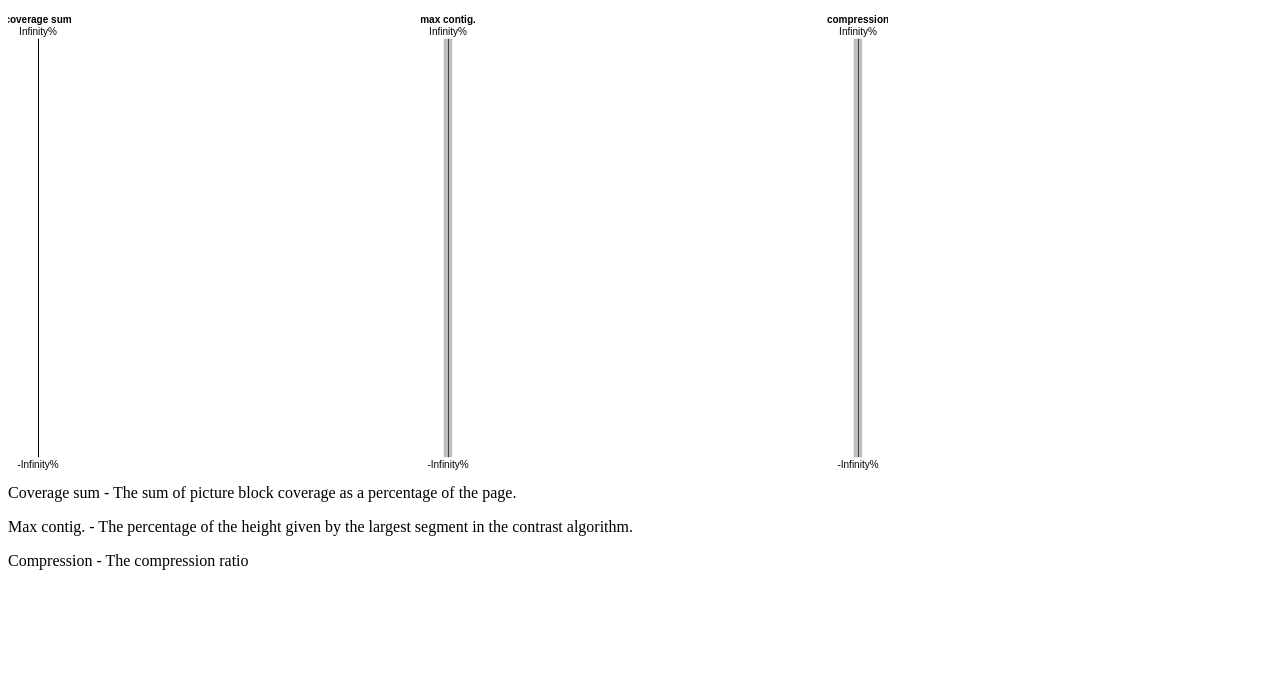
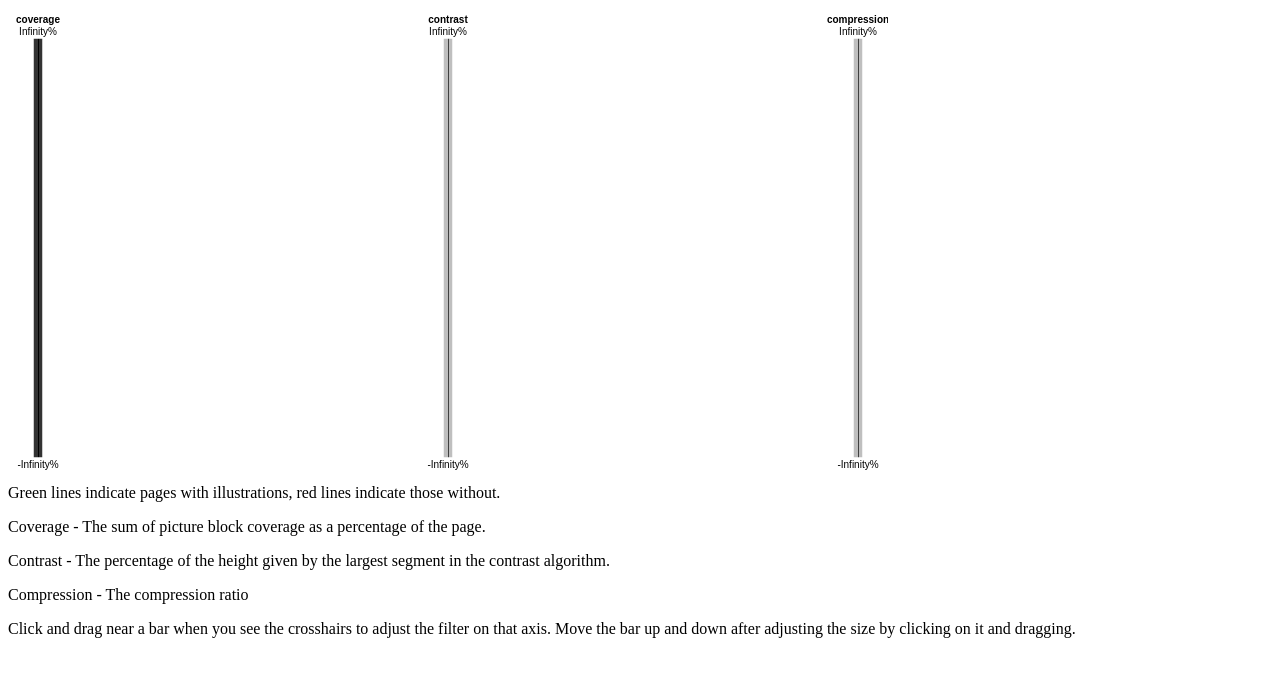
Before and after one commit to IMAmuseum/artoflife, a Django app: template django_proj/mongo_viewer/templates/pcoords.html in a window 1280 px wide. Shown: the top 677 px of the page. Run offline with Django 3.2, Linux system fonts and the light colour scheme; the template is opened without the code that fills it: most values are stand-ins (such as "Sample title", 1, 10 or a date in 2020); parts of the project's set-up code (start-up, migrations or seed data) failed here and were passed over.

Commit message:
Adjusted colors and instructions

```diff
--- a/django_proj/mongo_viewer/templates/pcoords.html
+++ b/django_proj/mongo_viewer/templates/pcoords.html
@@ -31,8 +31,8 @@ var pcoords_data = {{ data }};
 
 // The units and dimensions to visualize, in order.
 var units = {
-  cov: {name: "coverage sum", unit: "%"},
-  cont: {name: "max contig.", unit: "%"},
+  cov: {name: "coverage", unit: "%"},
+  cont: {name: "contrast", unit: "%"},
   comp: {name: "compression", unit: "%"}
 }
 
@@ -41,7 +41,7 @@ var dims = pv.keys(units);
 /* Sizing and scales. */
 var w = 820,
     h = 420,
-    fudge = 0.5,
+    fudge = 0,
     x = pv.Scale.ordinal(dims).splitFlush(0, w),
     y = pv.dict(dims, function(t) pv.Scale.linear(
         pcoords_data.filter(function(d) !isNaN(d[t])),
@@ -104,7 +104,7 @@ var line = change.add(pv.Panel)
     .left(function(t, d) x(t))
     .bottom(function(t, d) y[t](d[t]))
 //    .strokeStyle(function(t, d) c[active](d[active]))
-    .strokeStyle(function(t,d) d['gold'] ? '#8F8' : '#F88')
+    .strokeStyle(function(t,d) d['gold'] ? 'rgba(50, 100, 50, {{alpha}})' : 'rgba(200, 75, 75, {{alpha}})')
     .lineWidth(1);
 
 // Updater for slider and resizer.
@@ -146,7 +146,7 @@ var handle = change.add(pv.Panel)
     .width(10)
     .height(function(d) d.dy)
     .fillStyle(function(t) t.dim == active
-        ? c[t.dim]((filter[t.dim].max + filter[t.dim].min) / 2)
+        ? "hsla(0,0,0%,.8)"
         : "hsla(0,0,50%,.5)")
     .strokeStyle("white")
     .cursor("move")
@@ -167,9 +167,12 @@ vis.render();
     </script>
   </div></div>
 
-<p>Coverage sum - The sum of picture block coverage as a percentage of the page.</p>
-<p>Max contig. - The percentage of the height given by the largest segment in the contrast algorithm.</p>
+<p>Green lines indicate pages with illustrations, red lines indicate those without.</p>
+<p>Coverage - The sum of picture block coverage as a percentage of the page.</p>
+<p>Contrast - The percentage of the height given by the largest segment in the contrast algorithm.</p>
 <p>Compression - The compression ratio</p>
+
+<p>Click and drag near a bar when you see the crosshairs to adjust the filter on that axis. Move the bar up and down after adjusting the size by clicking on it and dragging.</p>
 
 </body>
 </html>
```
Also changed, not shown: django_proj/mongo_viewer/views.py (+7 -1 lines).
